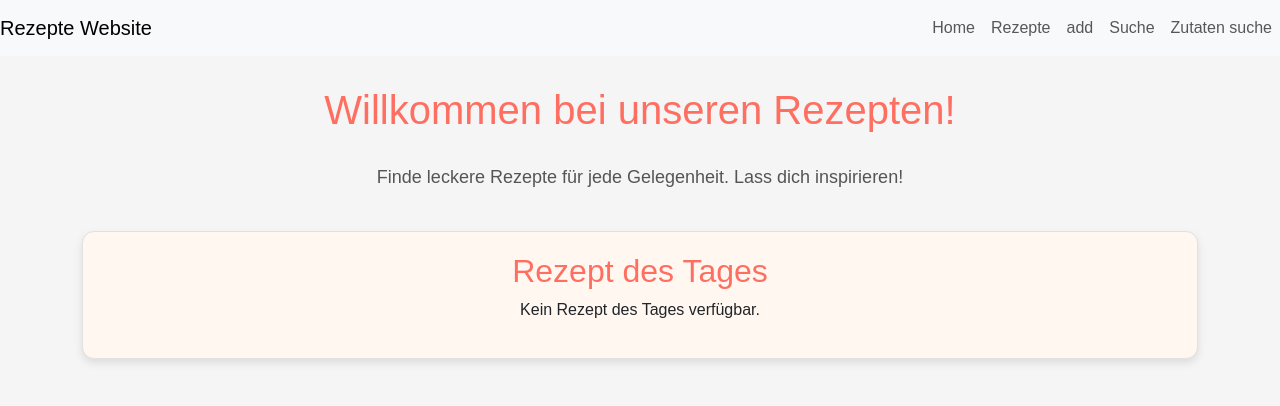
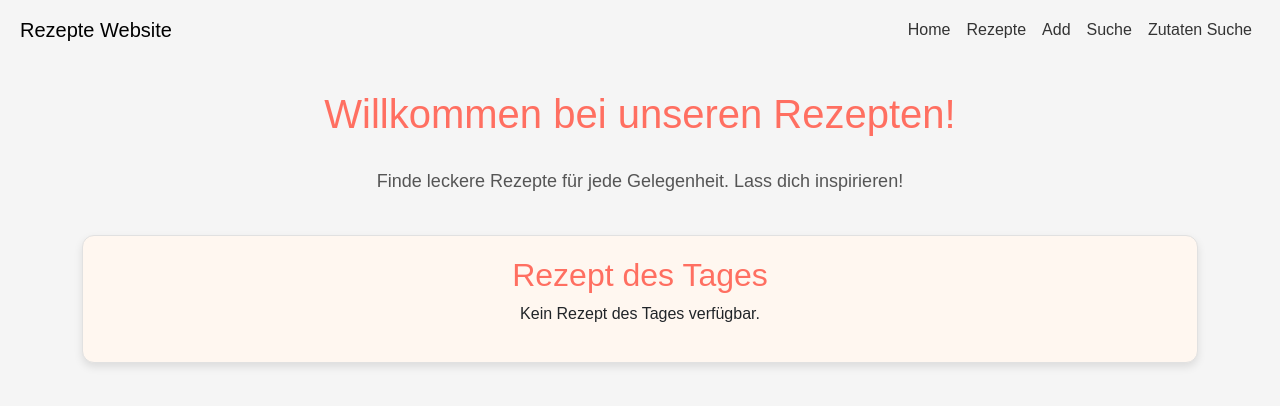
Before and after one commit to Redstonekey/flask-recipe-book, a Flask app: page / in a window 1280 px wide. Shown: the top 406 px of the page. Run offline with Flask 3, Linux system fonts and the light colour scheme; the visitor is signed in with stand-in values (Sample User, id 1); data that the repository does not hold is empty.

Commit message:
update css

```diff
--- a/templates/index.html
+++ b/templates/index.html
@@ -15,8 +15,6 @@
             text-align: center;
         }
         h1, h2 {
-
-
             color: #ff6f61;
         }
         h1 {
@@ -86,14 +84,37 @@
         .btn-custom:hover {
             background-color: #ff3b2b;
         }
+
+        /* Navbar Styles */
+        .navbar {
+            margin: 0 20px; /* Abstand an den Seiten */
+            background-color: #f5f5f5; /* Gleiche Hintergrundfarbe wie der Body */
+        }
+        .navbar-nav .nav-link {
+            padding: 10px 15px; /* Abstand um die Links */
+            color: #333; /* Textfarbe anpassen */
+        }
+        .navbar-nav .nav-link:hover {
+            color: #ff6f61; /* Hover-Farbe für Links */
+        }
     </style>
-
     <style>
+                .navbar {
+            margin: 0 20px; /* Abstand an den Seiten */
+            background-color: #f5f5f5; /* Gleiche Hintergrundfarbe wie der Body */
+        }
+        .navbar-nav .nav-link {
+            padding: 10px 15px; /* Abstand um die Links */
+            color: #333; /* Textfarbe anpassen */
+        }
+        .navbar-nav .nav-link:hover {
+            color: #ff6f61; /* Hover-Farbe für Links */
+        }
 
     </style>
 </head>
 <body>
-    <nav class="navbar navbar-expand-lg bg-light" class="navbar-light" style="background-color: #e3f2fd;">
+    <nav class="navbar navbar-expand-lg">
         <a class="navbar-brand" href="/">Rezepte Website</a>
         <button class="navbar-toggler" type="button" data-bs-toggle="collapse" data-bs-target="#navbarNav" aria-controls="navbarNav" aria-expanded="false" aria-label="Toggle navigation">
             <span class="navbar-toggler-icon"></span>
@@ -107,21 +128,19 @@
                     <a class="nav-link" href="/rezepte">Rezepte</a>
                 </li>
                 <li class="nav-item">
-                    <a class="nav-link" href="/add">add</a>
+                    <a class="nav-link" href="/add">Add</a>
                 </li>
                 <li class="nav-item">
                     <a class="nav-link" href="/suche">Suche</a>
                 </li>
                 <li class="nav-item">
-                    <a class="nav-link" href="/suche_zutaten">Zutaten suche</a>
+                    <a class="nav-link" href="/suche_zutaten">Zutaten Suche</a>
                 </li>
             </ul>
         </div>
     </nav>
 
-
     <div class="container">
-
         <h1>Willkommen bei unseren Rezepten!</h1>
         <p class="intro">Finde leckere Rezepte für jede Gelegenheit. Lass dich inspirieren!</p>
 
@@ -159,6 +178,5 @@
     </div>
 
     <script src="https://cdn.jsdelivr.net/npm/bootstrap@5.3.3/dist/js/bootstrap.bundle.min.js" integrity="sha384-YvpcrYf0tY3lHB60NNkmXc5s9fDVZLESaAA55NDzOxhy9GkcIdslK1eN7N6jIeHz" crossorigin="anonymous"></script>
-    <script src="https://cdn.jsdelivr.net/npm/bootstrap@5.3.3/dist/js/bootstrap.bundle.min.js" integrity="sha384-YvpcrYf0tY3lHB60NNkmXc5s9fDVZLESaAA55NDzOxhy9GkcIdslK1eN7N6jIeHz" crossorigin="anonymous"></script>
 </body>
 </html>
```
Also changed, not shown: templates/rezept_bearbeiten.html (+14 -0 lines), templates/rezept_detail.html (+14 -0 lines), templates/rezepte.html (+14 -0 lines), templates/search_bar.html (+14 -0 lines), templates/suche.html (+14 -0 lines), templates/upload.html (+14 -0 lines), templates/zutaten_ergebnisse.html (+14 -0 lines).
